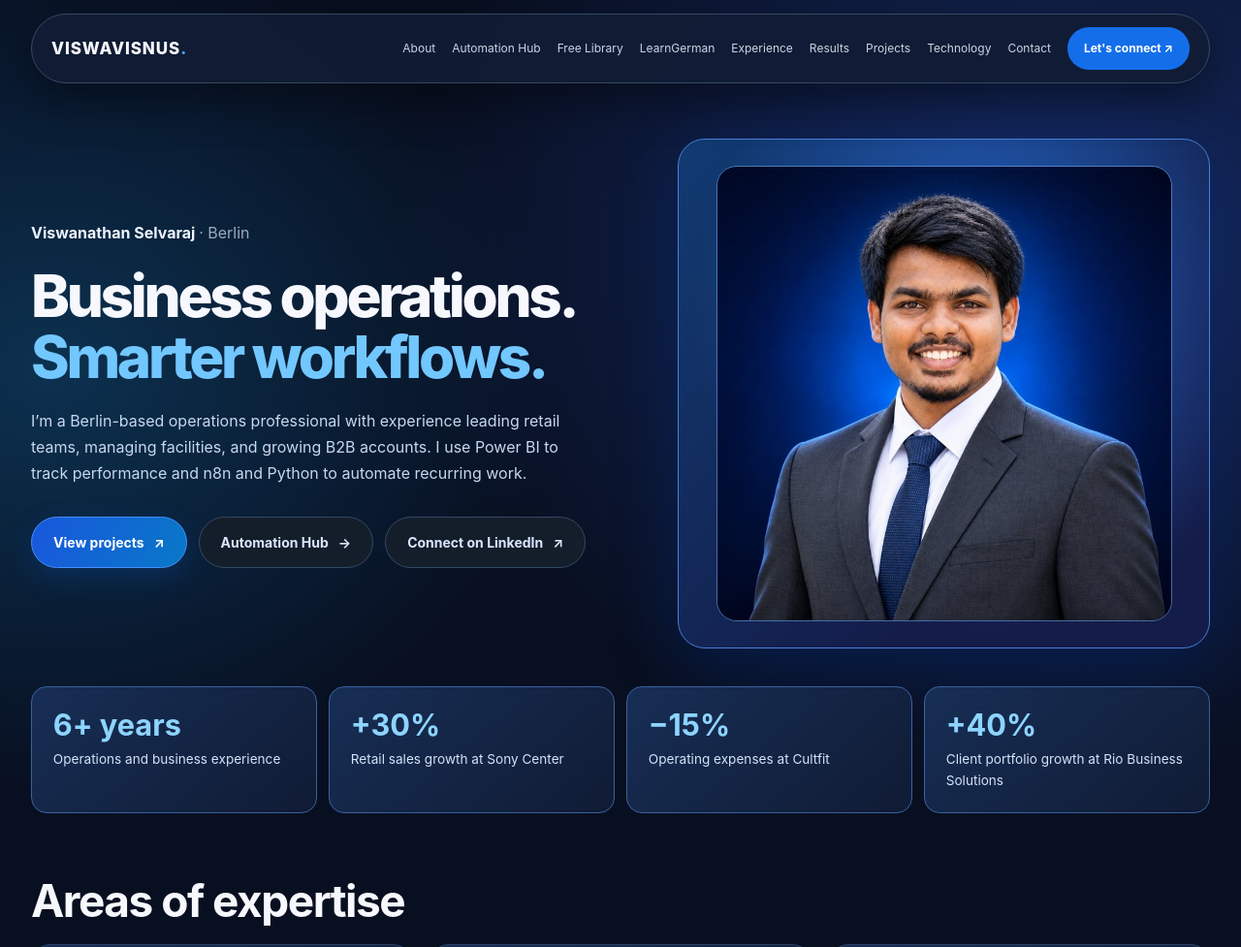
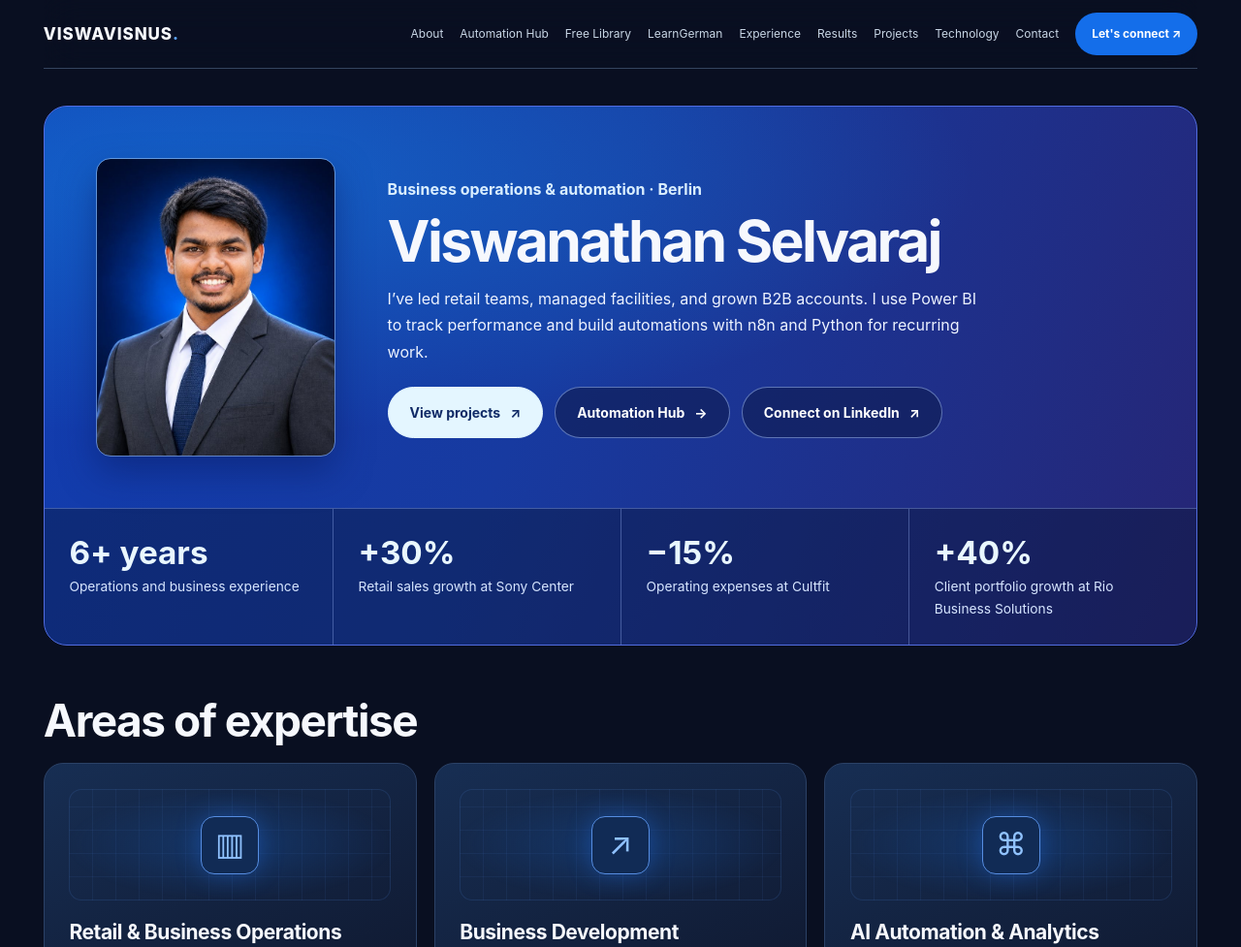
Before and after one commit to viswavisnus8/viswavisnus8.github.io, a plain HTML site: page index.html in a window 1280 px wide. Shown: the top 977 px of the page at 97% size. Drawn offline with Linux system fonts and the light colour scheme.

Commit message:
Rework homepage into a compact profile and career results layout

```diff
--- a/index.html
+++ b/index.html
@@ -1458,83 +1458,94 @@ body{background:radial-gradient(ellipse at 85% 0%,#12346644,transparent 35%),rad
 @media(max-width:650px){.proof-grid{grid-template-columns:1fr}.proof-card{padding:18px}}
 </style>
 <style>
-/* Homepage hero and expertise */
+/* Homepage profile and results */
 body {
-  background:
-    radial-gradient(ellipse 68% 720px at 85% 250px, #162b65 0%, transparent 78%),
-    radial-gradient(ellipse 50% 540px at 4% 380px, #0c3150 0%, transparent 82%),
-    #080f20;
-}
-.container { width: calc(100% - clamp(32px, 5vw, 112px)); max-width: 1740px; }
-.site-header { background: #111d35f2; }
+  background: #090f21;
+}
+.container {
+  width: calc(100% - clamp(32px, 7vw, 150px));
+  max-width: 1680px;
+}
+.site-header {
+  position: relative;
+  top: auto;
+  margin-top: 0;
+  padding-inline: 0;
+  background: transparent;
+  border: 0;
+  border-bottom: 1px solid #34445f;
+  border-radius: 0;
+  box-shadow: none;
+}
 .hero {
-  grid-template-columns: minmax(0, 1.1fr) minmax(0, 1fr);
-  gap: clamp(28px, 5vw, 92px);
+  display: block;
   min-height: 0;
-  padding: clamp(38px, 4.5vw, 78px) 0 clamp(25px, 3vw, 45px);
+  margin: clamp(22px, 3vw, 44px) 0 clamp(32px, 4vw, 62px);
+  padding: 0;
+  overflow: hidden;
+  border-radius: 24px;
+  background: linear-gradient(112deg, #113db1, #173aa0 44%, #262574 100%);
+  border: 1px solid #526de0;
+}
+.hero-profile {
+  display: grid;
+  grid-template-columns: minmax(168px, 245px) minmax(0, 1fr);
+  align-items: center;
+  gap: clamp(25px, 4.3vw, 76px);
+  padding: clamp(24px, 4.2vw, 72px);
+  background: radial-gradient(ellipse at 13% 18%, #168de875, transparent 55%);
+}
+.hero-portrait {
+  display: block;
+  width: 100%;
+  height: auto;
+  aspect-ratio: 4 / 5;
+  object-fit: cover;
+  object-position: 50% 34%;
+  border-radius: 14px;
+  outline: 1px solid #b4daff80;
+  box-shadow: 0 16px 36px #091e688c;
 }
 .hero h1 {
-  font-size: clamp(2.3rem, 4.7vw, 5rem);
-  line-height: 1.04;
-  letter-spacing: -.055em;
+  margin: 9px 0 15px;
+  font-size: clamp(2.35rem, 4.6vw, 5rem);
+  line-height: 1.05;
+  font-weight: 730;
+  letter-spacing: -.045em;
 }
 .hero-copy > p.hero-intro {
   margin-bottom: 0;
-  color: #edf4ff;
+  color: #d9eeff;
   font-weight: 700;
 }
-.hero-intro span { color: var(--muted); font-weight: 400; }
-.hero-copy > p { max-width: 55ch; color: #c6d8ef; }
-.hero .accent { color: #72c7ff; }
-.hero .btn-primary {
-  background: linear-gradient(115deg, #1957dd, #0878c7);
-  border-color: #478fff;
-}
-.hero-visual {
-  display: grid;
-  place-items: center;
-  min-width: 0;
-  overflow: hidden;
-  padding: clamp(14px, 2.1vw, 32px);
-  border: 1px solid #4a80d7;
-  border-radius: 28px;
-  background:
-    radial-gradient(ellipse at 58% 34%, #2769d1, transparent 67%),
-    linear-gradient(135deg, #113b72, #141c49 70%);
-  box-shadow: 0 18px 65px #002b7a65;
-}
-.hero-portrait {
-  display: block;
-  width: min(100%, 470px);
-  height: auto;
-  aspect-ratio: 1;
-  object-fit: cover;
-  border-radius: 21px;
-  border: 1px solid #7bbcff80;
-}
+.hero-copy > p { max-width: 62ch; color: #edf3ff; }
+.hero .buttons { margin-top: 22px; }
+.hero .btn-primary { background: #e4f6ff; color: #102a66; border-color: #e4f6ff; box-shadow: none; }
+.hero .btn-primary:hover { background: #fff; }
+.hero .btn-outline { background: #101e55a6; color: #fff; border-color: #a7c6ff80; }
+.hero a:focus-visible { outline-color: #fff; }
 .hero-results {
   display: grid;
   grid-template-columns: repeat(4, minmax(0, 1fr));
-  gap: 12px;
-  margin: 0 0 clamp(34px, 5vw, 70px);
+  margin: 0;
+  border-top: 1px solid #a3bcff59;
+  background: #0915326b;
 }
 .hero-results > div {
   display: flex;
   flex-direction: column-reverse;
   justify-content: flex-end;
-  padding: clamp(12px, 1.7vw, 24px);
-  border: 1px solid #3962a0;
-  border-radius: 16px;
-  background: linear-gradient(140deg, #172e55, #101b34);
-}
+  padding: clamp(12px, 2vw, 27px);
+}
+.hero-results > div + div { border-left: 1px solid #a3bcff59; }
 .hero-results dd {
   margin: 0;
-  color: #8dd4ff;
-  font-size: clamp(1.28rem, 2.4vw, 2.15rem);
+  color: #e9f7ff;
+  font-size: clamp(1.35rem, 2.6vw, 2.4rem);
   font-weight: 750;
   line-height: 1.15;
 }
-.hero-results dt { margin-top: 6px; color: #d4e3f9; font-size: .85rem; }
+.hero-results dt { margin-top: 5px; color: #d6e5ff; font-size: .86rem; }
 .expertise h2 { margin-top: 0; }
 .expertise-grid { display: grid; grid-template-columns: repeat(3, minmax(0, 1fr)); gap: 18px; }
 .expertise-grid article {
@@ -1580,17 +1591,16 @@ body {
 .workflow-preview { margin-top: 22px; }
 .workflow-preview summary { color: #91c4ff; cursor: pointer; font-weight: 700; }
 .workflow-preview .engine { margin: 16px 0 0; max-width: 540px; }
-@media (max-width: 1050px) {
-  .hero { grid-template-columns: minmax(0, 1fr); }
-  .hero-visual { width: min(100%, 650px); }
+@media (max-width: 700px) {
+  .hero-profile { grid-template-columns: 1fr; gap: 22px; }
+  .hero-portrait { width: 112px; aspect-ratio: 1; border-radius: 50%; }
+  .hero-results { grid-template-columns: repeat(2, minmax(0, 1fr)); }
+  .hero-results > div:nth-child(3) { border-left: 0; }
+  .hero-results > div:nth-child(n + 3) { border-top: 1px solid #a3bcff59; }
+  .expertise-grid { grid-template-columns: 1fr; }
 }
 @media (max-width: 650px) {
   .site-header .nav { flex-wrap: nowrap; }
-  .hero { gap: 28px; }
-  .hero-visual { padding: 14px; }
-  .hero-results { grid-template-columns: repeat(2, minmax(0, 1fr)); }
-  .hero-results dt { font-size: .78rem; }
-  .expertise-grid { grid-template-columns: 1fr; }
 }
 </style>
 </head>
@@ -1617,26 +1627,26 @@ body {
      HERO SECTION
 ================================== -->
 <section class="hero" aria-labelledby="hero-title">
+  <div class="hero-profile">
+    <img class="hero-portrait" src="assets/viswanathan-portrait-v1.jpg" alt="Viswanathan Selvaraj" width="800" height="800" fetchpriority="high"/>
     <div class="hero-copy">
-    <p class="hero-intro">Viswanathan Selvaraj <span>· Berlin</span></p>
-    <h1 id="hero-title">Business operations.<br/><span class="accent">Smarter workflows.</span></h1>
-    <p>I’m a Berlin-based operations professional with experience leading retail teams, managing facilities, and growing B2B accounts. I use Power BI to track performance and n8n and Python to automate recurring work.</p>
+      <p class="hero-intro">Business operations &amp; automation · Berlin</p>
+      <h1 id="hero-title">Viswanathan Selvaraj</h1>
+      <p>I’ve led retail teams, managed facilities, and grown B2B accounts. I use Power BI to track performance and build automations with n8n and Python for recurring work.</p>
       <div class="buttons">
         <a class="btn btn-primary" href="#projects">View projects <span aria-hidden="true">↗</span></a>
         <a class="btn btn-outline" href="automation-hub.html">Automation Hub <span aria-hidden="true">→</span></a>
         <a class="btn btn-outline" href="https://www.linkedin.com/in/viswanathan-selvaraj-23a226165/" rel="noopener noreferrer" target="_blank">Connect on LinkedIn <span aria-hidden="true">↗</span></a>
       </div>
     </div>
-  <div class="hero-visual">
-    <img class="hero-portrait" src="assets/viswanathan-portrait-v1.jpg" alt="Viswanathan Selvaraj" width="800" height="800" fetchpriority="high"/>
-  </div>
-</section>
+  </div>
   <dl class="hero-results" aria-label="Professional achievements">
   <div><dt>Operations and business experience</dt><dd>6+ years</dd></div>
   <div><dt>Retail sales growth at Sony Center</dt><dd>+30%</dd></div>
   <div><dt>Operating expenses at Cultfit</dt><dd>−15%</dd></div>
   <div><dt>Client portfolio growth at Rio Business Solutions</dt><dd>+40%</dd></div>
 </dl>
+</section>
 <section class="expertise" aria-labelledby="expertise-title">
   <h2 id="expertise-title">Areas of expertise</h2>
   <div class="expertise-grid">
```
Lines whose indentation alone changed are shown as unchanged.
